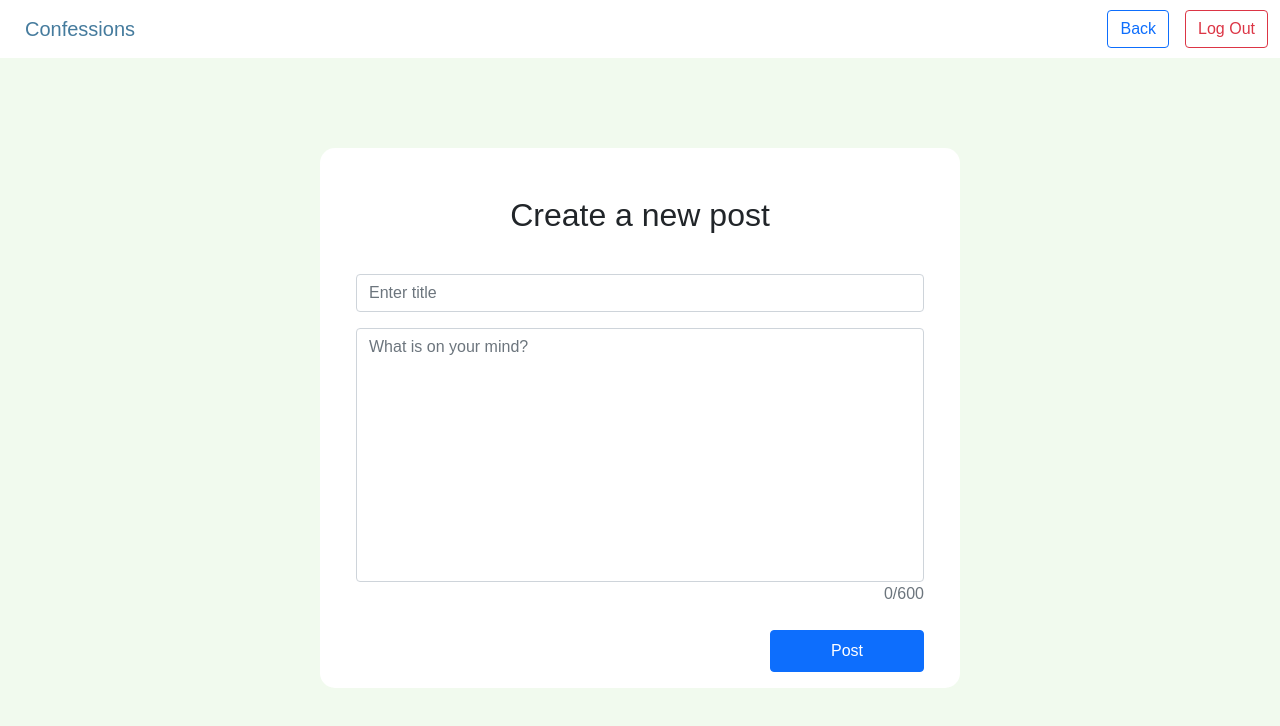
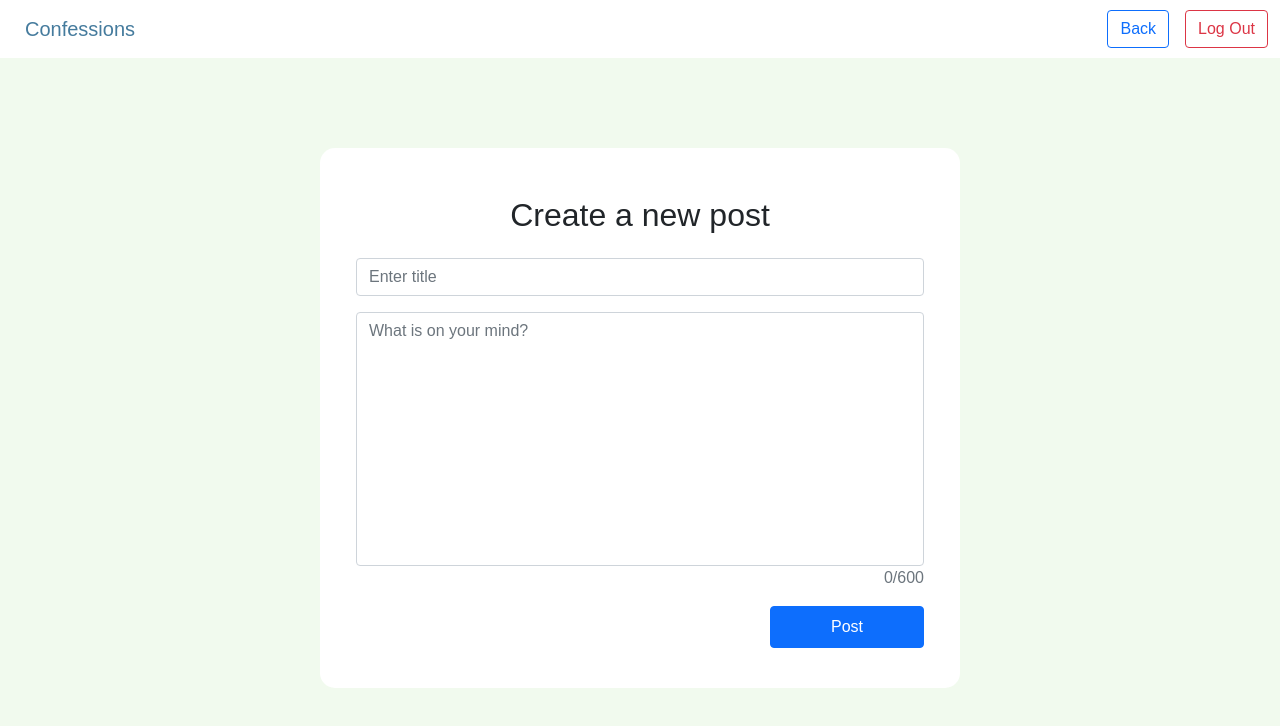
Before and after one commit to SLuo490/Confessions, a React (Create React App) app: page /create in a window 1280 px wide. Shown: the top 726 px of the page. Built offline with nearby package versions, Linux system fonts and the light colour scheme; no server answers; sample sign-in values are in the browser's storage; a web font is replaced by a local one.

Commit message:
move error alert to the bottom

```diff
--- a/src/components/ErrorAlert.js
+++ b/src/components/ErrorAlert.js
@@ -1,6 +1,6 @@
 export default function ErrorAlert({ details }) {
   return (
-    <div className='d-flex justify-content-center mt-2'>
+    <div className='d-flex justify-content-center mt-3'>
       <div className='alert alert-danger' role={'alert'}>
         <strong>An error occurred</strong> {details || ''}
       </div>
--- a/src/components/LoginForm.js
+++ b/src/components/LoginForm.js
@@ -41,7 +41,6 @@ export default function Form() {
 
   return (
     <form className='form-group mt-3'>
-      {error && <ErrorAlert details={error} />}
       <div className='w-75 input-center'>
         <label htmlFor='email'></label>
         <input
@@ -71,6 +70,7 @@ export default function Form() {
       >
         Log in
       </button>
+      {error && <ErrorAlert details={error} />}
     </form>
   );
 }
--- a/src/components/PostForm.js
+++ b/src/components/PostForm.js
@@ -6,13 +6,13 @@ import { ErrorAlert } from './index';
 
 export default function PostForm() {
   // state
-  const [post, setPost] = useState({ description: '', title: '' });
+  const [post, setPost] = useState({ title: '', description: '' });
 
   return (
     <div className='PostForm'>
+      {/* {error && <ErrorAlert details={error} />} */}
       <form>
-        {/* {error && <ErrorAlert details={error} />} */}
-        <div className='form-group mx-4 mt-4'>
+        <div className='form-group mx-4 mt-2'>
           <input
             type='text'
             className='form-control mb-3'
@@ -36,7 +36,7 @@ export default function PostForm() {
         </div>
         <button
           type='submit'
-          className='btn btn-primary mt-2 mx-4 float-end w-25 py-2'
+          className='btn btn-primary mx-4 float-end w-25 py-2'
           // onSubmit={handleSubmit}
         >
           Post
--- a/src/components/RegisterForm.js
+++ b/src/components/RegisterForm.js
@@ -75,7 +75,6 @@ export default function Form() {
 
   return (
     <div className='form-group'>
-      {error && <ErrorAlert details={error} />}
       <div className='username d-flex justify-content-center'>
         <label htmlFor='text'></label>
         <input
@@ -123,6 +122,7 @@ export default function Form() {
       >
         Register
       </button>
+      {error && <ErrorAlert details={error} />}
     </div>
   );
 }
```
